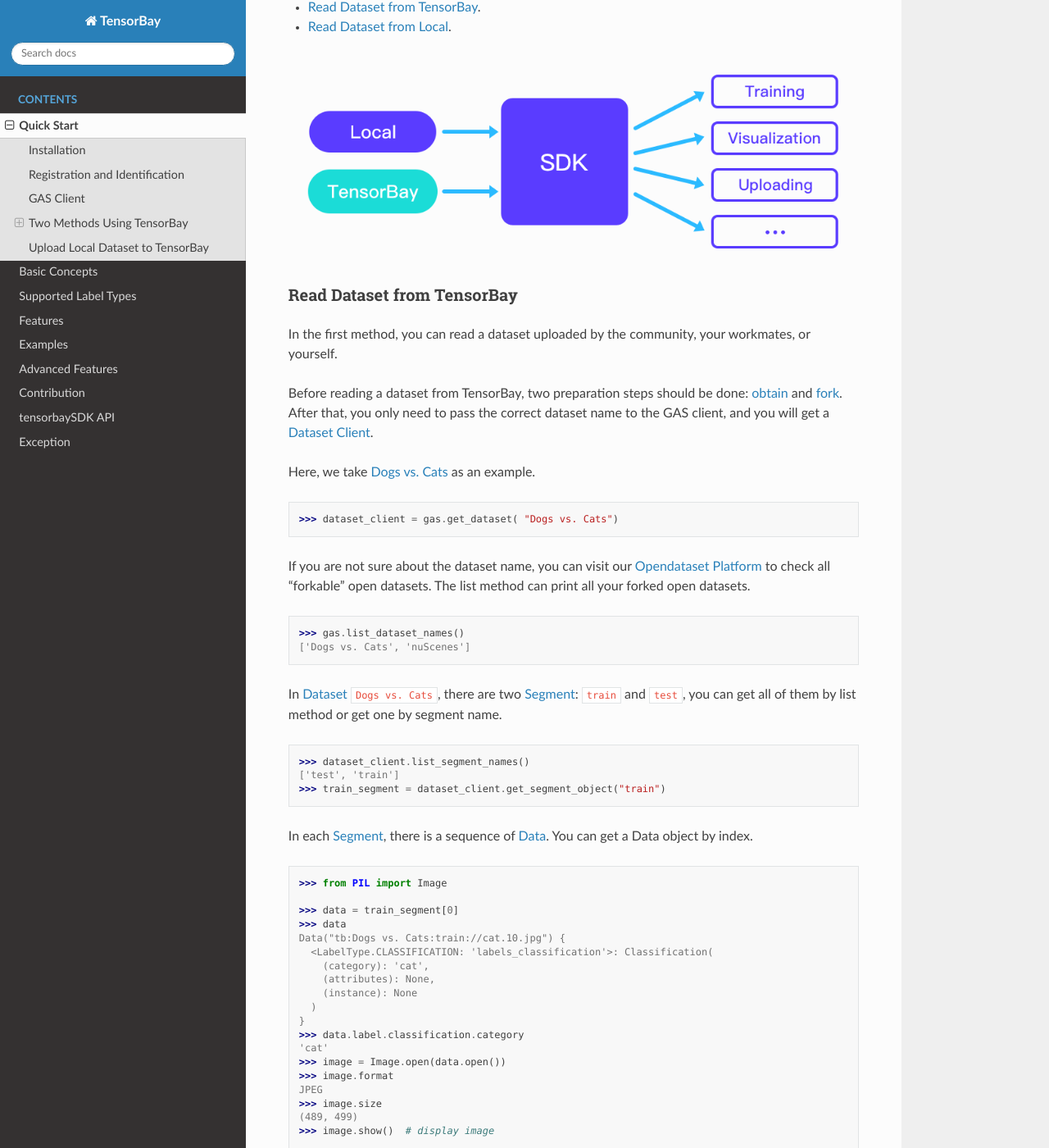
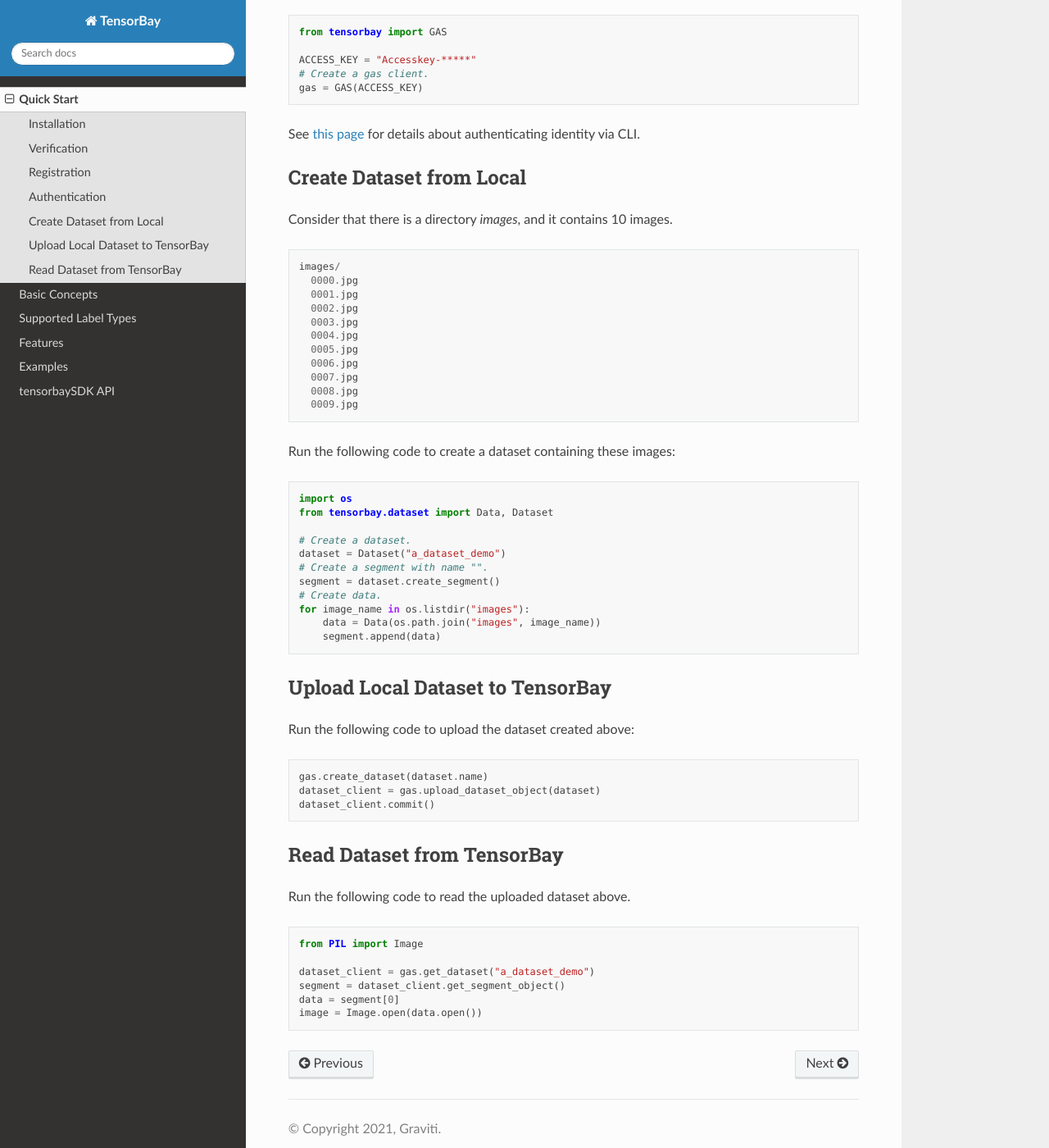
Before and after one commit to Graviti-AI/tensorbay-python-sdk, a Sphinx documentation site: the page built from docs/source/quick_start.rst, in a window 1280 px wide and 1400 px high, scrolled down 860 px. Shown: the whole window at 82% size. Built offline with Sphinx 7.4.7 and the Read the Docs theme 2.0.0, drawn with Linux system fonts in a browser that asks for light colours; some of the changed text lies outside the part shown.

Commit message:
docs: moify index and quick start rst files

```diff
--- a/docs/source/quick_start.rst
+++ b/docs/source/quick_start.rst
@@ -6,211 +6,119 @@
  Installation
 **************
 
-To install TensorBaySDK using ``PyPI``, run
+To install TensorBay SDK and CLI by **pip**, run the following command:
 
-.. code:: shell
+.. code:: console
 
-   pip3 install graviti
+   pip3 install tensorbay
 
-*********************************
- Registration and Identification
-*********************************
 
-All TensorBay cloud services require an account. For example, an AccessKey_ is needed for
-identification when using :ref:`quick_start:Read Dataset from TensorBay`. Without registration,
-users can only receive local services, such as :ref:`quick_start:Read Dataset from Local`.
+**************
+ Verification
+**************
+
+To verify the SDK and CLI version, run the following command:
+
+.. code:: console
+
+   gas --version
+
+
+**************
+ Registration
+**************
+
+Users can use local features without registration to do operations
+such as :ref:`quick_start:Create Dataset from Local`.
+But if users want to use cloud features to do operations
+such as :ref:`quick_start:Read Dataset from TensorBay`, registration is required.
 
 Please visit `Graviti AI Service(GAS)`_ to sign up.
 
-.. _accesskey: https://gas.graviti.cn/access-key
-
 .. _graviti ai service(gas): https://www.graviti.cn/tensorBay
 
-************
- GAS Client
-************
 
-First step to use TensorBay is to create a :ref:`features/tensorbay_client:GAS Client`.
+****************
+ Authentication
+****************
+
+An AccessKey is needed to authenticate identity on TensorBay via SDK or CLI.
+See `this page <https://gas.graviti.cn/access-key>`_ for how to get an AccessKey.
+
+To authenticate identity via SDK, initialize a ``GAS`` client by AccessKey:
 
 .. code:: python
 
-   >>> from graviti import GAS
+   from tensorbay import GAS
 
-   >>> ACCESS_KEY = "Accesskey-*****"
-   >>> gas = GAS(ACCESS_KEY)
+   ACCESS_KEY = "Accesskey-*****"
+   # Create a gas client.
+   gas = GAS(ACCESS_KEY)
 
-*****************************
- Two Methods Using TensorBay
-*****************************
+See :ref:`this page <features/tensorbay_cli:TensorBay CLI>` for details
+about authenticating identity via CLI.
 
-TensorBay provides two methods to connect datasets with your model(see figure below):
+***************************
+ Create Dataset from Local
+***************************
 
--  :ref:`quick_start:Read Dataset from TensorBay`.
--  :ref:`quick_start:Read Dataset from Local`.
+Consider that there is a directory `images`, and it contains 10 images.
 
-.. image:: images/read_pipeline.png
+.. code::
 
-Read Dataset from TensorBay
-===========================
+   images/
+     0000.jpg
+     0001.jpg
+     0002.jpg
+     0003.jpg
+     0004.jpg
+     0005.jpg
+     0006.jpg
+     0007.jpg
+     0008.jpg
+     0009.jpg
 
-In the first method, you can read a dataset uploaded by the community, your workmates, or yourself.
-
-Before reading a dataset from TensorBay, two preparation steps should be done: obtain_ and fork_.
-After that, you only need to pass the correct dataset name to the GAS client, and you will get a
-:ref:`features/tensorbay_client:Dataset Client`.
-
-Here, we take `Dogs vs. Cats`_ as an example.
-
-.. _dogs vs. cats: https://www.graviti.cn/open-datasets/DogsVsCats
-
-.. _fork: https://docs.graviti.cn/guide/opendataset/fork
-
-.. _obtain: https://docs.graviti.cn/guide/opendataset/get
+Run the following code to create a dataset containing these images:
 
 .. code:: python
 
-   >>> dataset_client = gas.get_dataset( "Dogs vs. Cats")
+   import os
+   from tensorbay.dataset import Data, Dataset
 
-If you are not sure about the dataset name, you can visit our `Opendataset Platform`_ to check all
-"forkable" open datasets. The list method can print all your forked open datasets.
+   # Create a dataset.
+   dataset = Dataset("a_dataset_demo")
+   # Create a segment with name "".
+   segment = dataset.create_segment()
+   # Create data.
+   for image_name in os.listdir("images"):
+       data = Data(os.path.join("images", image_name))
+       segment.append(data)
 
-.. _opendataset platform: https://www.graviti.cn/open-datasets
-
-.. code:: python
-
-   >>> gas.list_dataset_names()
-   ['Dogs vs. Cats', 'nuScenes']
-
-In :ref:`basic_concepts:Dataset` ``Dogs vs. Cats``, there are two :ref:`basic_concepts:Segment`:
-``train`` and ``test``, you can get all of them by list method or get one by segment name.
-
-.. code:: python
-
-   >>> dataset_client.list_segment_names()
-   ['test', 'train']
-   >>> train_segment = dataset_client.get_segment_object("train")
-
-In each :ref:`basic_concepts:Segment`, there is a sequence of :ref:`basic_concepts:Data`. You can
-get a Data object by index.
-
-.. code:: python
-
-   >>> from PIL import Image
-
-   >>> data = train_segment[0]
-   >>> data
-   Data("tb:Dogs vs. Cats:train://cat.10.jpg") {
-     <LabelType.CLASSIFICATION: 'labels_classification'>: Classification(
-       (category): 'cat',
-       (attributes): None,
-       (instance): None
-     )
-   }
-   >>> data.label.classification.category
-   'cat'
-   >>> image = Image.open(data.open())
-   >>> image.format
-   JPEG
-   >>> image.size
-   (489, 499)
-   >>> image.show()  # display image
-
-.. note::
-
-   :meth:`~graviti.dataset.data.Data.open()` returns a file pointer.
-
-There is only one label type in ``Dogs vs. Cats`` dataset, which is classification. The annotation
-"cat" is stored in :ref:`supported_label_types:Category` attribute of
-:ref:`supported_label_types:Classification`. See
-:ref:`supported_label_types:Supported Label Types` for more label information.
-
-Read Dataset from Local
-=======================
-
-In the second manner, you can use the dataloaders contributed by community.
-
-If you want to read a dataset from local and there is an available :ref:`contribution:Dataloader`,
-just import the dataloader function and pass the local dataset directory. The directory structure
-for ``Dogs vs. Cats`` should be like:
-
-.. code:: shell
-
-   <path>
-     train/
-       cat.0.jpg
-       ...
-       dog.0.jpg
-       ...
-     test/
-       1000.jpg
-       1001.jpg
-       ...
-
-.. code:: python
-
-   >>> from graviti.opendataset import DogsVsCats
-
-   >>> dataset = DogsVsCats("path/to/dataset/directory")
-   >>> dataset
-   Dataset("Dogs vs. Cats") [
-     Segment("test") [...],
-     Segment("train") [...]
-   ]
-
-.. note::
-
-   Note that ``DogsVsCats`` is not the name, but the :ref:`contribution:identifier` of the dataset
-   "Dogs vs. Cats". See :ref:`contribution:Contribution` for more details.
-
-.. note::
-
-   Note that :ref:`basic_concepts:Dataset` and :ref:`features/tensorbay_client:Dataset Client`
-   are different concepts.
-
-.. warning::
-
-   TensorBay dataloader works well only with the original dataset directory structure. Downloading
-   datasets from either official website or `Graviti Opendatset Platform`_ is highly recommended.
-
-.. _graviti opendatset platform: https://www.graviti.cn/open-datasets
-
-From the print result, we know that there are two Segments in the Dataset. TensorBay supplies two
-methods to fetch :ref:`basic_concepts:Segment` from Dataset.
-
-.. code:: python
-
-   >>> train_segment = dataset.get_segment_by_name("train")
-
-   >>> first_segment = dataset[0]
-
-The Segment you get now is the same as the one you read from TensorBay in :ref:`quick_start:Read
-Dataset from TensorBay`.
 
 ***********************************
  Upload Local Dataset to TensorBay
 ***********************************
 
-If there is no dataloader avaliable to your target dataset, you can write one and contribute it.
-Please see :ref:`contribution:Contribute Dataloader` for more details.
-
-What's more, after you read a local dataset into a :ref:`basic_concepts:Dataset` object using your
-own dataloader, you can upload it to TensorBay for reuse and sharing.
-Of course, it depends on you whether to share it or not.
-Please see :ref:`contribution:Contribute Dataset` for more details.
-
-.. image:: images/upload_pipeline.png
+Run the following code to upload the dataset created above:
 
 .. code:: python
 
-   >>> dataset_client = gas.upload_dataset_object(dataset)
-   >>> dataset_client.commit("a demo dataset")
+   gas.create_dataset(dataset.name)
+   dataset_client = gas.upload_dataset_object(dataset)
+   dataset_client.commit()
 
-Remember to do the :ref:`features/version_control:Commit` step after uploading.
-If needed, you can do some operations based on this dataset and commit again.
+
+*****************************
+ Read Dataset from TensorBay
+*****************************
+
+Run the following code to read the uploaded dataset above.
 
 .. code:: python
 
-   >>> dataset_client.upload_segment_object(segment)
-   >>> dataset_client.commit("add a new segment")
+   from PIL import Image
 
-Please see :ref:`features/version_control:Version Control` for more details.
+   dataset_client = gas.get_dataset("a_dataset_demo")
+   segment = dataset_client.get_segment_object()
+   data = segment[0]
+   image = Image.open(data.open())
```
Also changed, not shown: docs/source/index.rst (+35 -15 lines).
